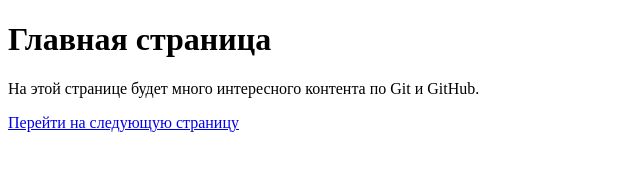
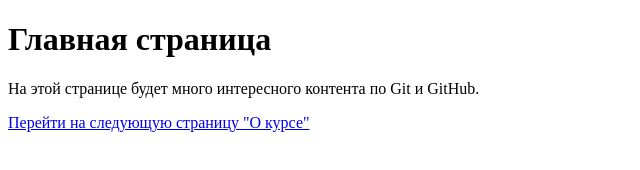
Before and after one commit to PaulineCoder/git-htmlacademy, a plain HTML site: page index.html in a window 1280 px wide. Shown: the full height of the page, 0-640 px from the left. Drawn offline with Linux system fonts and the light colour scheme.

Commit message:
feat: changed the link text

```diff
--- a/index.html
+++ b/index.html
@@ -8,6 +8,6 @@
 <body>
     <h1>Главная страница</h1>
     <p> На этой странице будет много интересного контента по Git и GitHub. </p>
-    <a href="pages/about.html"> Перейти на следующую страницу </a>
+    <a href="pages/about.html"> Перейти на следующую страницу "О курсе"</a>
 </body>
 </html>
```
